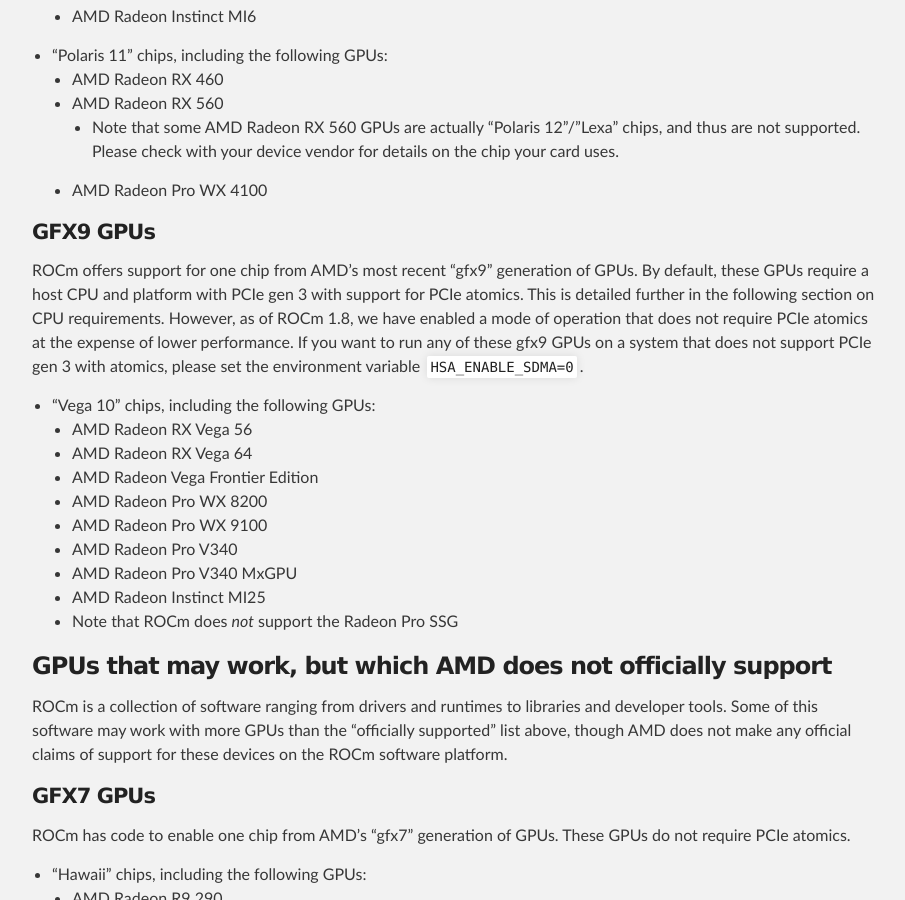
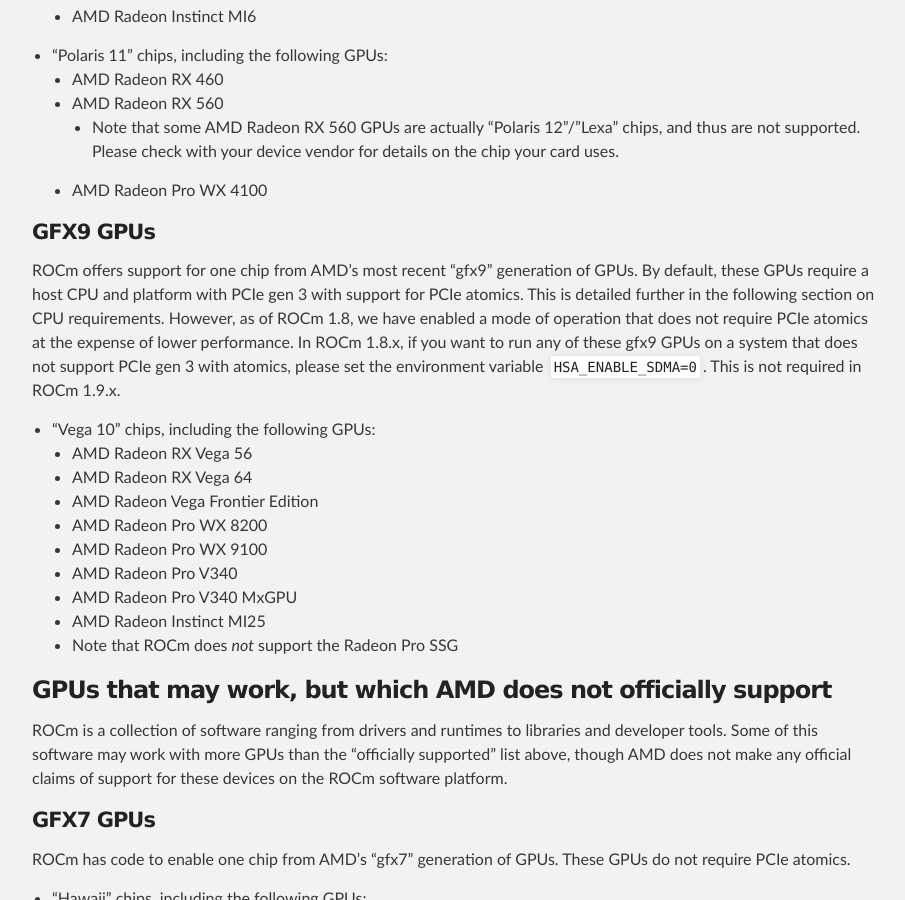
Before and after one commit to ROCm/ROCm.github.io, a Jekyll site: the page built from hardware.md, in a window 1280 px wide and 900 px high, scrolled down 1050 px. Shown: the whole window, without its empty margins (183-1088 px from the left). Built offline with Jekyll 4.4.1, drawn with Linux system fonts in a browser that asks for light colours; some of the changed lines change nothing that is shown; some of the changed text lies outside the part shown.

Commit message:
Update hardware.md

````diff
--- a/hardware.md
+++ b/hardware.md
@@ -34,7 +34,7 @@
   * AMD Radeon Pro WX 4100
 
 #### GFX9 GPUs
-ROCm offers support for one chip from AMD's most recent "gfx9" generation of GPUs. By default, these GPUs require a host CPU and platform with PCIe gen 3 with support for PCIe atomics. This is detailed further in the following section on CPU requirements. However, as of ROCm 1.8, we have enabled a mode of operation that does not require PCIe atomics at the expense of lower performance. If you want to run any of these gfx9 GPUs on a system that does not support PCIe gen 3 with atomics, please set the environment variable `HSA_ENABLE_SDMA=0`.
+ROCm offers support for one chip from AMD's most recent "gfx9" generation of GPUs. By default, these GPUs require a host CPU and platform with PCIe gen 3 with support for PCIe atomics. This is detailed further in the following section on CPU requirements. However, as of ROCm 1.8, we have enabled a mode of operation that does not require PCIe atomics at the expense of lower performance. In ROCm 1.8.x, if you want to run any of these gfx9 GPUs on a system that does not support PCIe gen 3 with atomics, please set the environment variable `HSA_ENABLE_SDMA=0`. This is not required in ROCm 1.9.x.
 
 * "Vega 10" chips, including the following GPUs:
   * AMD Radeon RX Vega 56
@@ -121,7 +121,6 @@
 ```
 kfd: skipped device 1002:7300, PCI rejects atomics
 ```
-If you are using gfx9 GPUs, you can bypass this requirement by setting the environment variable `HSA_ENABLE_SDMA=0`. However, this disables the use of DMA engines to move data between the CPU and GPU memory. This can reduce performance.
 
 ###### Current CPU which support PCIe Gen3 + PCIe Atomics are known to be supported:
 
@@ -145,11 +144,6 @@
     * Epyc 7601
 
 * INTEL
-  * "Haswell" CPUs, including:
-    * Core i3, i5, and i7 from ranges such as "Core i7 4790K"
-    * Xeon E5
-  * "Broadwell" CPUs, including
-  * "Skylake"
   * Intel Core i3, i5, and i7 CPUs from "Haswell" and beyond. This includes:
     * "Haswell" CPUs such as the Core i7 4790K
     * "Broadwell" CPUs such as the Core i7 5775C
@@ -159,7 +153,7 @@
   * Xeon CPUs from "v3" and newer
 
 ###### Currently NOT supported
-The following CPUs *do not* support PCIe gen 3 atomics, and as such are not supported ROCm host platforms for gfx8 GPUs. gfx9 GPUs may work with these platforms with the environment variable `HSA_ENABLE_SDMA=0`
+The following CPUs *do not* support PCIe gen 3 atomics, and as such are not supported ROCm host platforms for gfx8 GPUs. gfx9 GPUs may work with these platforms, though they may run slower due to the lack of PCIe atomics.
 
 * AMD Phenom CPUs
 * AMD FX CPUs
````
